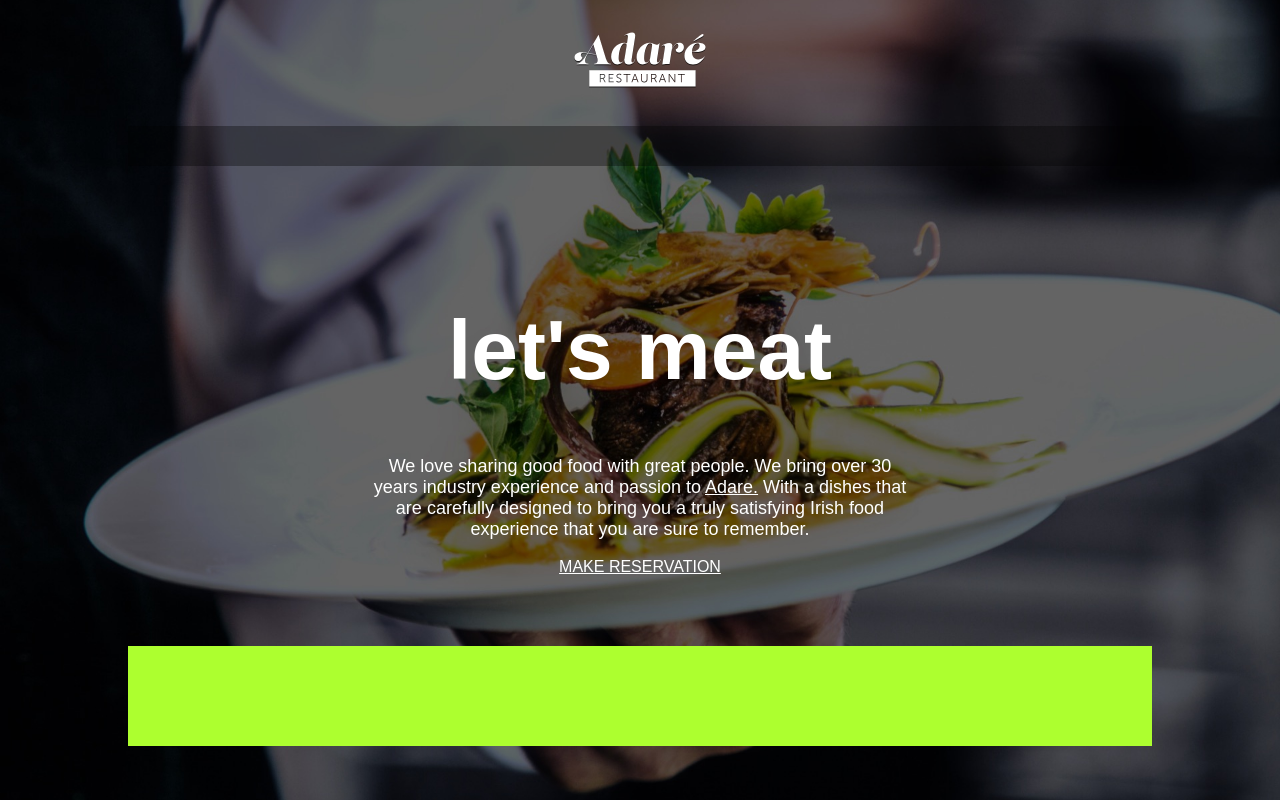
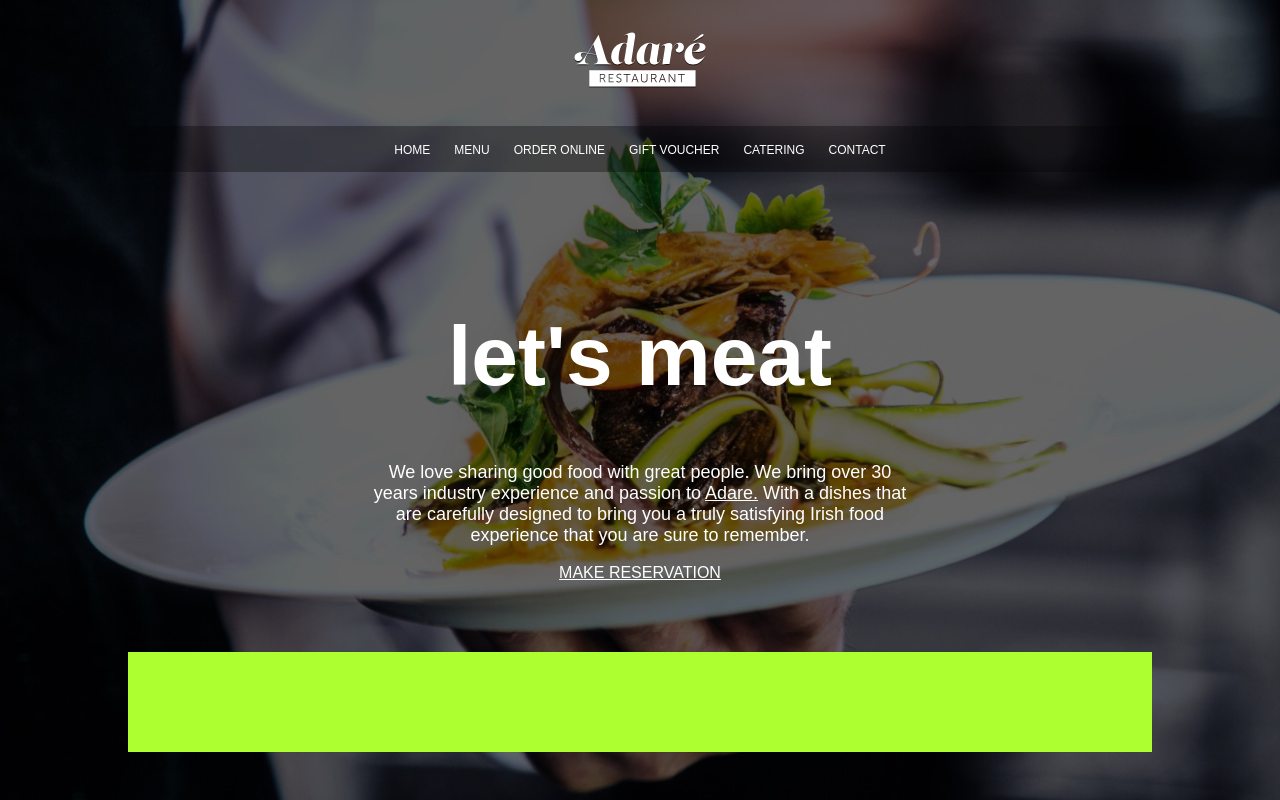
Before and after one commit to Bonappcode/byol-project-1-restaurant-website, a plain HTML site: page index.html in a window 1280 px wide. Drawn offline with Linux system fonts and the light colour scheme.

Commit message:
BUILD - aded menu for <nav>

```diff
--- a/aderestyle.css
+++ b/aderestyle.css
@@ -17,7 +17,9 @@ header {
 
 nav {
     background-color: rgba(0, 0, 0, 0.338);
-    height: 40px;
+    text-align: center;
+    padding-top: 14px;
+    padding-bottom: 14px;
 }
 
 main {
@@ -57,3 +59,10 @@ a {
     font-family: Arial, Helvetica, sans-serif;
     /* text-decoration: none; */
 }
+
+nav a {
+    text-decoration: none;
+    font-size: 12px;
+    padding-left: 10px;
+    padding-right: 10px;
+}
--- a/index.html
+++ b/index.html
@@ -15,6 +15,12 @@
                 <img src="images/logo-adare-restaurant.png" alt="Logo for Adare Restaurant">
             </header>
             <nav>
+                <a href="#">HOME</a>
+                <a href="#">MENU</a>
+                <a href="#">ORDER ONLINE</a>
+                <a href="#">GIFT VOUCHER</a>
+                <a href="#">CATERING</a>
+                <a href="#">CONTACT</a>
             </nav>
             <main>
                 <h1>let's meat</h1>
```
